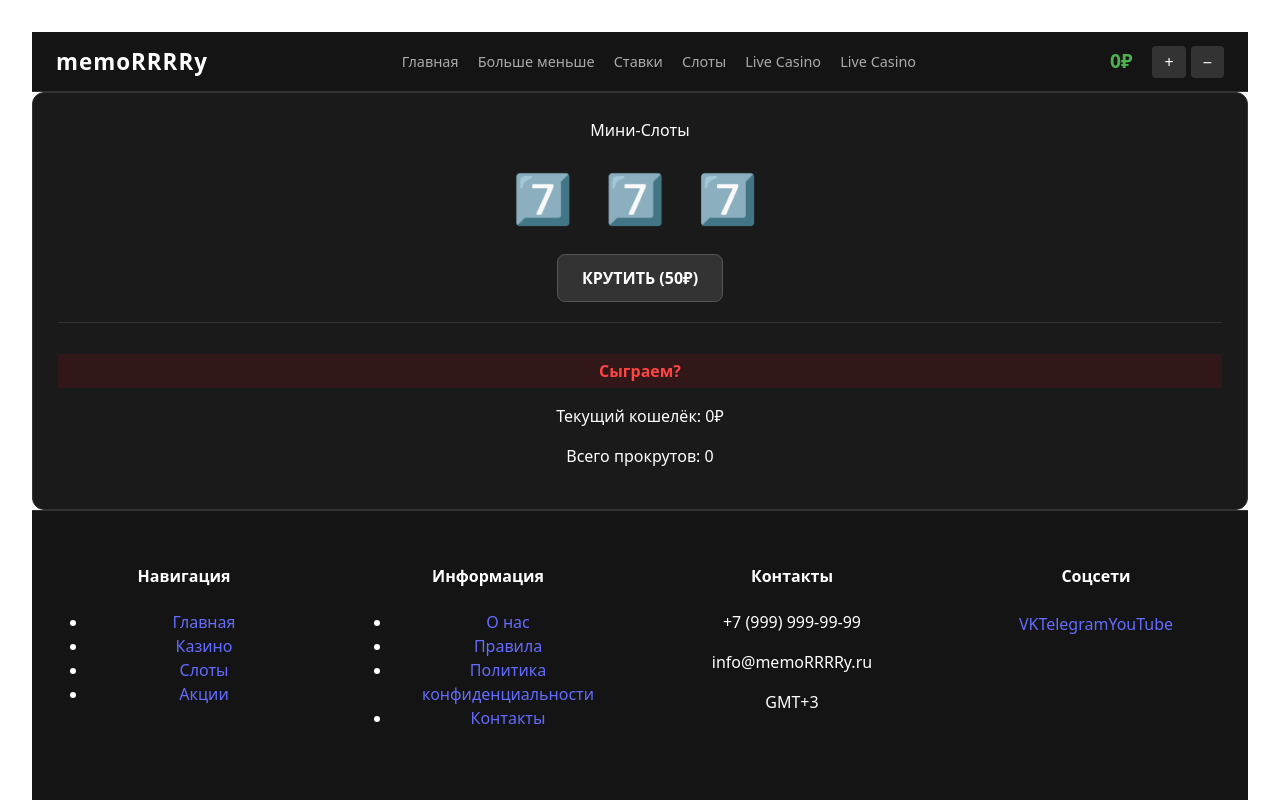
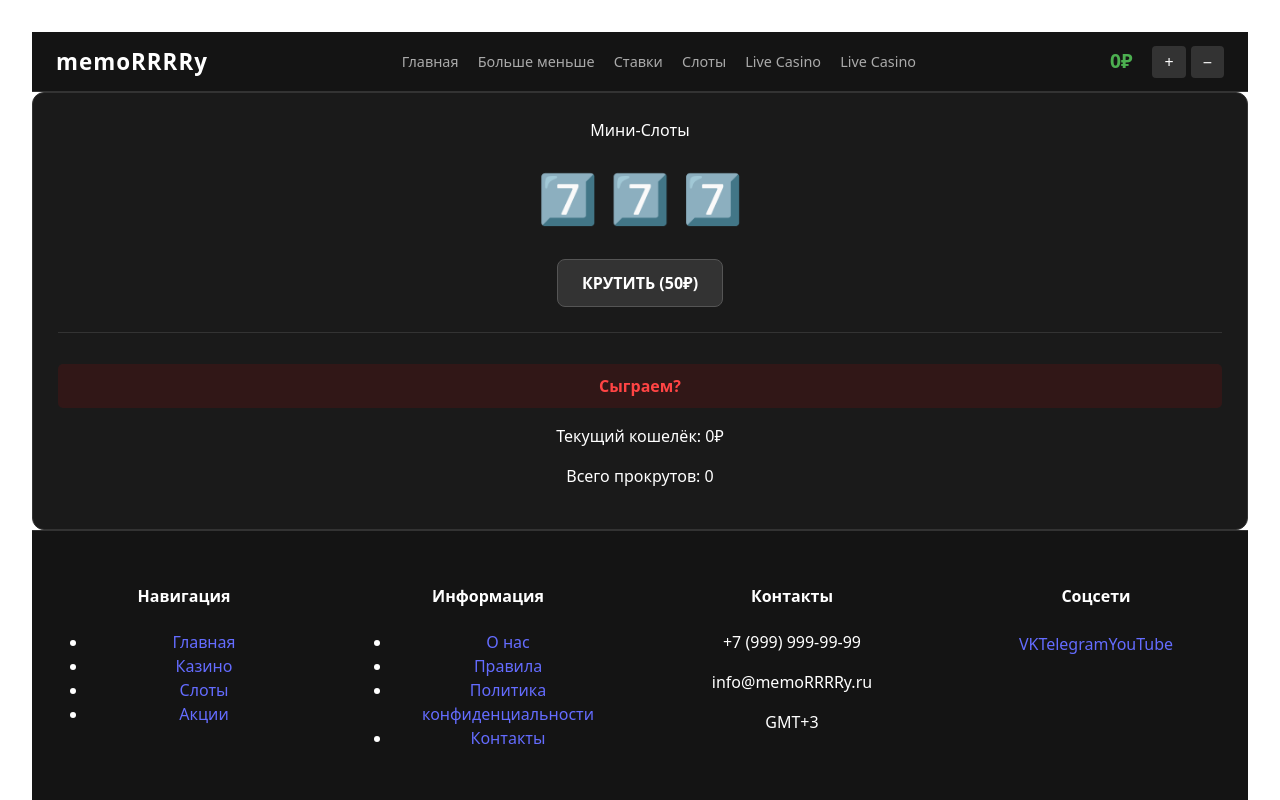
Before and after one commit to Dimabioluwix/Casino, a Vue app: page /page4 in a window 1280 px wide. Shown: the top 800 px of the page. Built offline with nearby package versions, Linux system fonts and the light colour scheme.

Commit message:
финальная логика выигрыша и оформление по стилю

```diff
--- a/src/components/page4.vue
+++ b/src/components/page4.vue
@@ -1,37 +1,44 @@
 <script setup>
-import { ref } from 'vue';
+import { computed, ref } from 'vue';
 import { balance } from '../composables/useUsers.js';
 
-const s = ref(['7️⃣', '7️⃣', '7️⃣']);
-const b = ref(0);
-const L = ref(false);
+const s = ref(['7️⃣', '7️⃣', '7️⃣']); // Текущие слоты
+const b = ref(0); // Счетчик игр
+const L = ref(false); // Состояние кручения
 const msg = ref('Сыграем?');
 
+// округляет результат или собирает строку (как у Димы okrug)
+const displaySlots = computed(function() {
+    return s.value[0] + ' ' + s.value[1] + ' ' + s.value[2];
+});
+
 function play() {
-    const bet = 50;
+    const bet = 50; // Сумма ставки
 
+    // ПРОВЕРКА БАЛАНСА
     if (balance.value < bet) {
         msg.value = 'У вас дерьмовый счёт баланса!';
         return;
     }
 
-    balance.value -= bet;
+    balance.value -= bet; // Вычитаем из глобального баланса
     L.value = true;
 
     setTimeout(function() {
         const icons = ['🍒', '🍋', '💎', '7️⃣'];
+
         s.value = [
             icons[Math.floor(Math.random() * icons.length)],
             icons[Math.floor(Math.random() * icons.length)],
             icons[Math.floor(Math.random() * icons.length)]
         ];
 
-        // Проверка победы (три в ряд)
+        // Проверка на выигрыш
         if (s.value[0] === s.value[1] && s.value[1] === s.value[2]) {
             balance.value += 250;
-            msg.value = 'ПОБЕДА! +250₽. Выпало три в ряд!';
+            msg.value = 'Победа! +250₽. Выпало ' + displaySlots.value;
         } else {
-            msg.value = 'Проигрыш! Попробуй еще раз.';
+            msg.value = 'Проигрыш! -50₽. Выпало ' + displaySlots.value;
         }
 
         L.value = false;
@@ -45,7 +52,7 @@ function play() {
         <div>Мини-Слоты</div>
 
         <div class="display">
-            <strong>{{ s[0] }} {{ s[1] }} {{ s[2] }}</strong>
+            <strong>{{ displaySlots }}</strong>
         </div>
 
         <div class="actions">
@@ -65,11 +72,43 @@ function play() {
 </template>
 
 <style scoped>
-.game-container { padding: 25px; background: #1a1a1a; color: white; border-radius: 12px; text-align: center; border: 1px solid #333; }
-.display { font-size: 3rem; margin: 20px 0; color: #4caf50; letter-spacing: 10px; }
-.error-text { color: #ff4444; font-weight: bold; background: rgba(255, 0, 0, 0.1); padding: 5px; }
-.actions { margin-bottom: 20px; }
-button { padding: 12px 24px; cursor: pointer; background: #333; color: white; border: 1px solid #555; font-weight: bold; }
-button:hover { background: #444; }
-.info { border-top: 1px solid #333; padding-top: 15px; }
+.game-container {
+    padding: 25px;
+    background: #1a1a1a;
+    color: white;
+    border-radius: 12px;
+    text-align: center;
+    border: 1px solid #333;
+}
+.display {
+    font-size: 3rem;
+    margin: 20px 0;
+    color: #4caf50;
+}
+.error-text {
+    color: #ff4444;
+    font-weight: bold;
+    background: rgba(255, 0, 0, 0.1);
+    padding: 10px;
+    border-radius: 5px;
+}
+.actions {
+    margin-bottom: 20px;
+}
+button {
+    padding: 12px 24px;
+    margin: 5px;
+    cursor: pointer;
+    background: #333;
+    color: white;
+    border: 1px solid #555;
+    font-weight: bold;
+}
+button:hover {
+    background: #444;
+}
+.info {
+    border-top: 1px solid #333;
+    padding-top: 15px;
+}
 </style>
```
